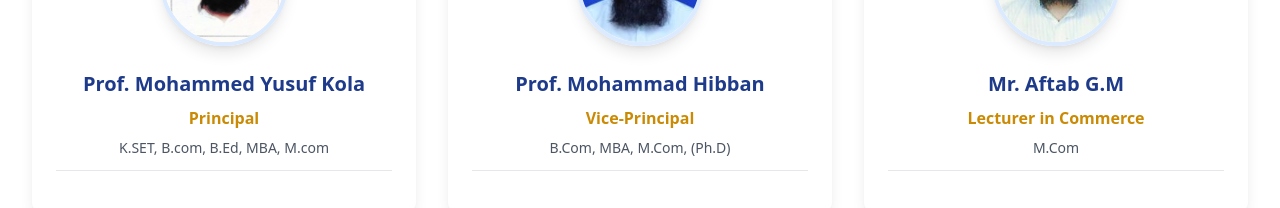
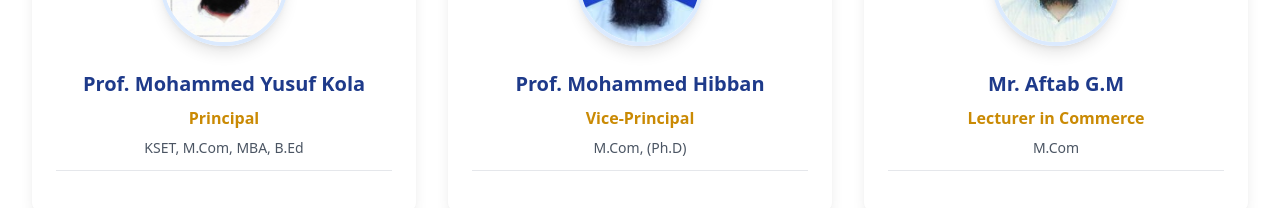
Before and after one commit to aascc-hub/aascc-web, a React (Vite) app: page /staff/teaching-faculty in a window 1280 px wide. Shown: the part 715-923 px from the top of the page. Built offline with nearby package versions, Linux system fonts and the light colour scheme.

Commit message:
staff names are changed

```diff
--- a/src/pages/staff/TeachingFaculty.tsx
+++ b/src/pages/staff/TeachingFaculty.tsx
@@ -7,8 +7,8 @@ const NonTeachingStaff = () => {
     {
       category: 'Teaching Staff',
       staff: [
-        { name: 'Prof. Mohammed Yusuf Kola', designation: 'Principal', qualification: 'K.SET, B.com, B.Ed, MBA, M.com', email: '', phone: '', image: '/images/Yusuf Kola.png' },
-        { name: 'Prof. Mohammad Hibban', designation: 'Vice-Principal', qualification: ' B.Com, MBA, M.Com, (Ph.D)', email: '', phone: '', image: '/images/MOHAMMED-HIBBAN.jpg' },
+        { name: 'Prof. Mohammed Yusuf Kola', designation: 'Principal', qualification: 'KSET, M.Com, MBA, B.Ed', email: '', phone: '', image: '/images/Yusuf Kola.png' },
+        { name: 'Prof. Mohammed Hibban', designation: 'Vice-Principal', qualification: ' M.Com, (Ph.D)', email: '', phone: '', image: '/images/MOHAMMED-HIBBAN.jpg' },
         { name: 'Mr. Aftab G.M', designation: 'Lecturer in Commerce', qualification: 'M.Com', email: '', phone: '', image: '/images/12.-AFTAB.jpg' },
         { name: 'Mr. Mohammed Ganim Mohtisham', designation: 'S.W.O & Lecturer in Commerce', qualification: 'M.Com', email: '', phone: '', image: '/images/MOHD-GANIM.jpeg' },
         { name: 'Ms. Fathima Famina', designation: 'Lecturer in Economics', qualification: 'M.A. (Economics)', email: '', phone: '', image: '/images/Fathima.png' },
```
